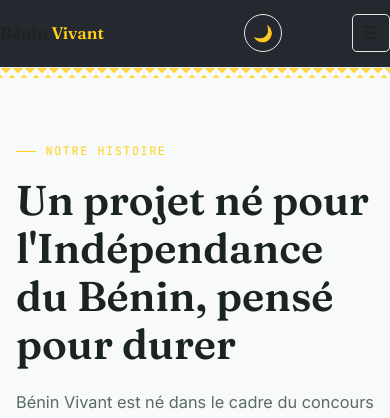
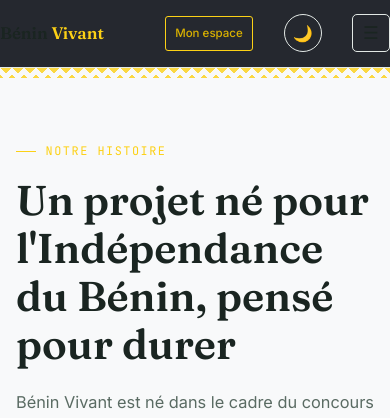
Before and after one commit to Marc-Aurel17/Benin-vivant, a PHP site: page /a-propos.html in a window 390 px wide. Shown: the top 418 px of the page. Run offline with PHP 8.4, Linux system fonts and the light colour scheme.

Commit message:
petite modif 2

```diff
--- a/frontend/assets/css/bv-responsive.css
+++ b/frontend/assets/css/bv-responsive.css
@@ -170,7 +170,7 @@
   .nav-links.open { max-height: 70dvh; overflow-y: auto; }
 }
 @media (max-width: 400px) {
-  .nav-cta { display: none; }
+  .nav-cta { padding:.42rem .6rem; font-size: .72rem;}
 }
 
 /* ---------- 12. Modales / overlays ---------- */
```
